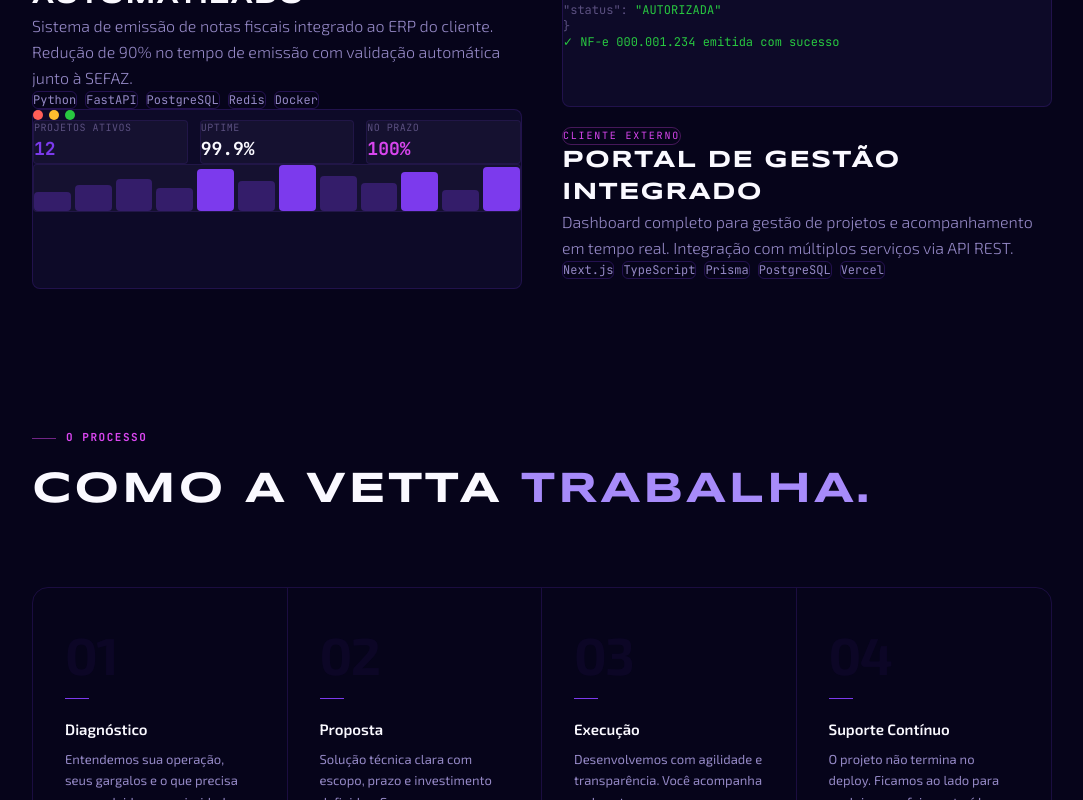
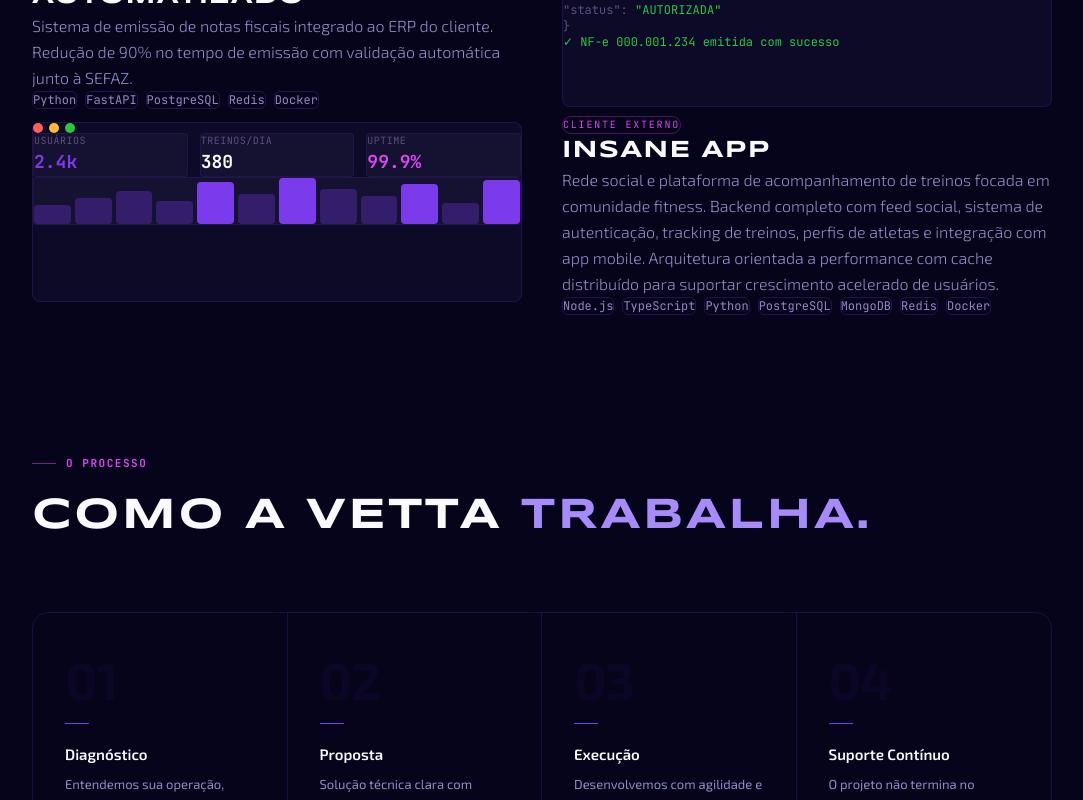
Before and after one commit to umdevbaiano/vetta-hub, a Next.js app: page / in a window 1280 px wide. Shown: the part 2560-3360 px from the top of the page, without its empty margins (98-1181 px from the left). Built offline with nearby package versions, Linux system fonts and the light colour scheme.

Commit message:
fix: update case 2 to Insane App, fix footer links and copyright year

```diff
--- a/components/Footer.tsx
+++ b/components/Footer.tsx
@@ -10,11 +10,10 @@
             <LogoEmblem size={18} color="var(--v600)" />
             Vetta<em style={{ fontStyle: 'normal', color: 'var(--v600)' }}>.</em>
           </Link>
-          <span className="f-copy">© 2025 VettaHub Tecnologia · Jequié, BA</span>
+          <span className="f-copy">© 2026 VettaHub Tecnologia · Jequié, BA</span>
           <div className="f-links">
-            <a href="/">Instagram</a>
-            <a href="/">LinkedIn</a>
-            <a href="/">GitHub</a>
+            <a href="https://www.linkedin.com/in/samuellmiranda" target="_blank" rel="noopener noreferrer">LinkedIn</a>
+            <a href="https://github.com/umdevbaiano" target="_blank" rel="noopener noreferrer">GitHub</a>
           </div>
         </div>
       </div>
--- a/components/sections/Cases.tsx
+++ b/components/sections/Cases.tsx
@@ -72,16 +72,16 @@
             </div>
             <div className="flex gap-3 mb-3">
               <div className="flex-1 bg-[#151130] rounded p-2 border border-[rgba(124,58,237,0.12)]">
-                <div className="text-[#5B5080] text-[10px] uppercase tracking-wider mb-1">Projetos Ativos</div>
-                <div className="text-[#7C3AED] text-lg font-bold">12</div>
+                <div className="text-[#5B5080] text-[10px] uppercase tracking-wider mb-1">Usuários</div>
+                <div className="text-[#7C3AED] text-lg font-bold">2.4k</div>
+              </div>
+              <div className="flex-1 bg-[#151130] rounded p-2 border border-[rgba(124,58,237,0.12)]">
+                <div className="text-[#5B5080] text-[10px] uppercase tracking-wider mb-1">Treinos/dia</div>
+                <div className="text-[#FAF9FF] text-lg font-bold">380</div>
               </div>
               <div className="flex-1 bg-[#151130] rounded p-2 border border-[rgba(124,58,237,0.12)]">
                 <div className="text-[#5B5080] text-[10px] uppercase tracking-wider mb-1">Uptime</div>
-                <div className="text-[#FAF9FF] text-lg font-bold">99.9%</div>
-              </div>
-              <div className="flex-1 bg-[#151130] rounded p-2 border border-[rgba(124,58,237,0.12)]">
-                <div className="text-[#5B5080] text-[10px] uppercase tracking-wider mb-1">No prazo</div>
-                <div className="text-[#D946EF] text-lg font-bold">100%</div>
+                <div className="text-[#D946EF] text-lg font-bold">99.9%</div>
               </div>
             </div>
             <div className="bg-[#151130] rounded p-2 border border-[rgba(124,58,237,0.12)] flex items-end gap-1 h-12">
@@ -103,14 +103,16 @@
               Cliente externo
             </span>
             <h3 className="font-display font-bold text-2xl tracking-wider text-[#FAF9FF] mb-4 uppercase">
-              PORTAL DE GESTÃO INTEGRADO
+              INSANE APP
             </h3>
             <p className="font-body font-light text-[#9488C5] leading-relaxed mb-6">
-              Dashboard completo para gestão de projetos e acompanhamento em tempo real.
-              Integração com múltiplos serviços via API REST.
+              Rede social e plataforma de acompanhamento de treinos focada em comunidade fitness.
+              Backend completo com feed social, sistema de autenticação, tracking de treinos,
+              perfis de atletas e integração com app mobile. Arquitetura orientada a performance
+              com cache distribuído para suportar crescimento acelerado de usuários.
             </p>
             <div className="flex flex-wrap gap-2">
-              {['Next.js', 'TypeScript', 'Prisma', 'PostgreSQL', 'Vercel'].map((tech) => (
+              {['Node.js', 'TypeScript', 'Python', 'PostgreSQL', 'MongoDB', 'Redis', 'Docker'].map((tech) => (
                 <span
                   key={tech}
                   className="text-xs font-mono px-3 py-1 border border-[rgba(124,58,237,0.25)] rounded-md text-[#9488C5]"
```
